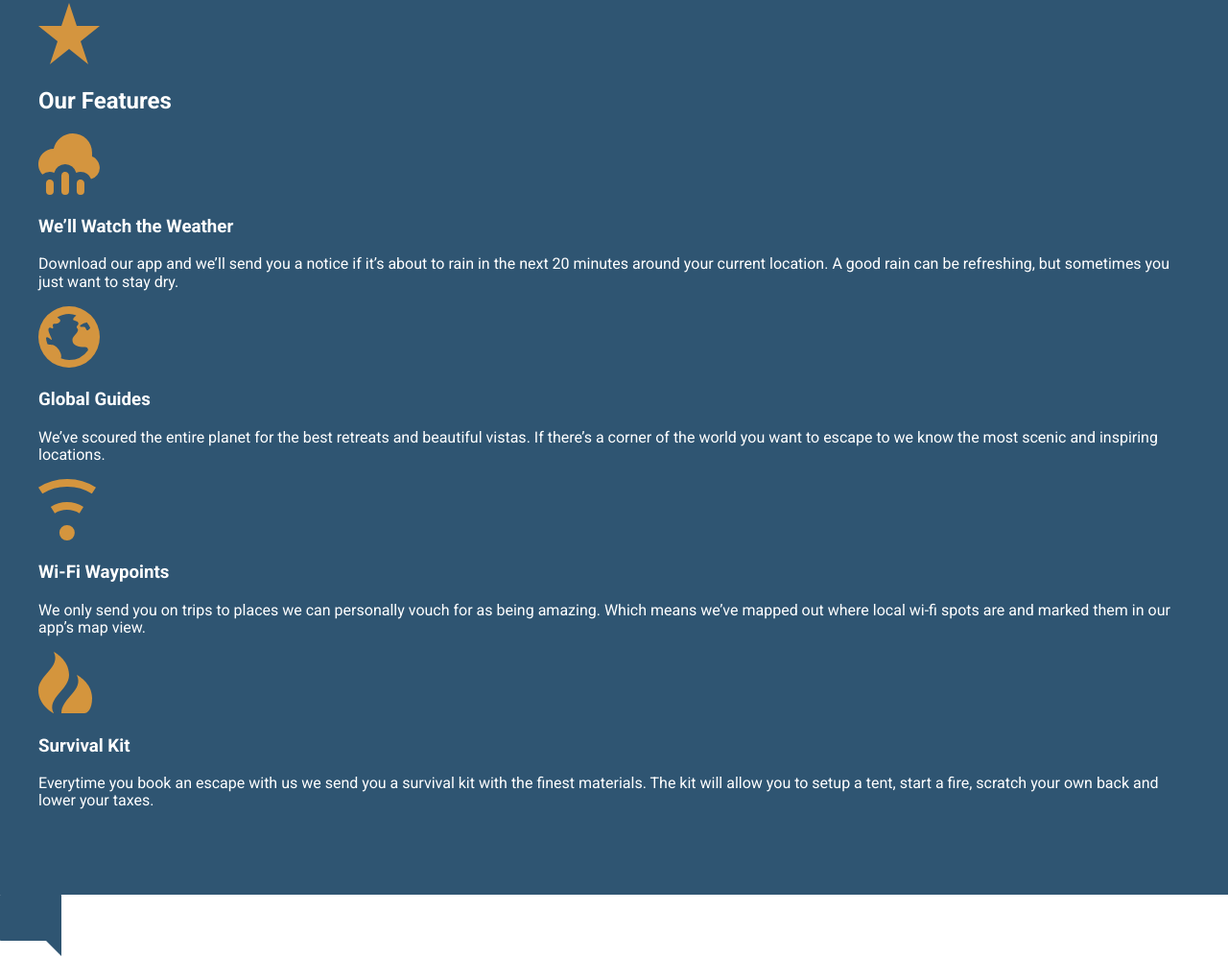
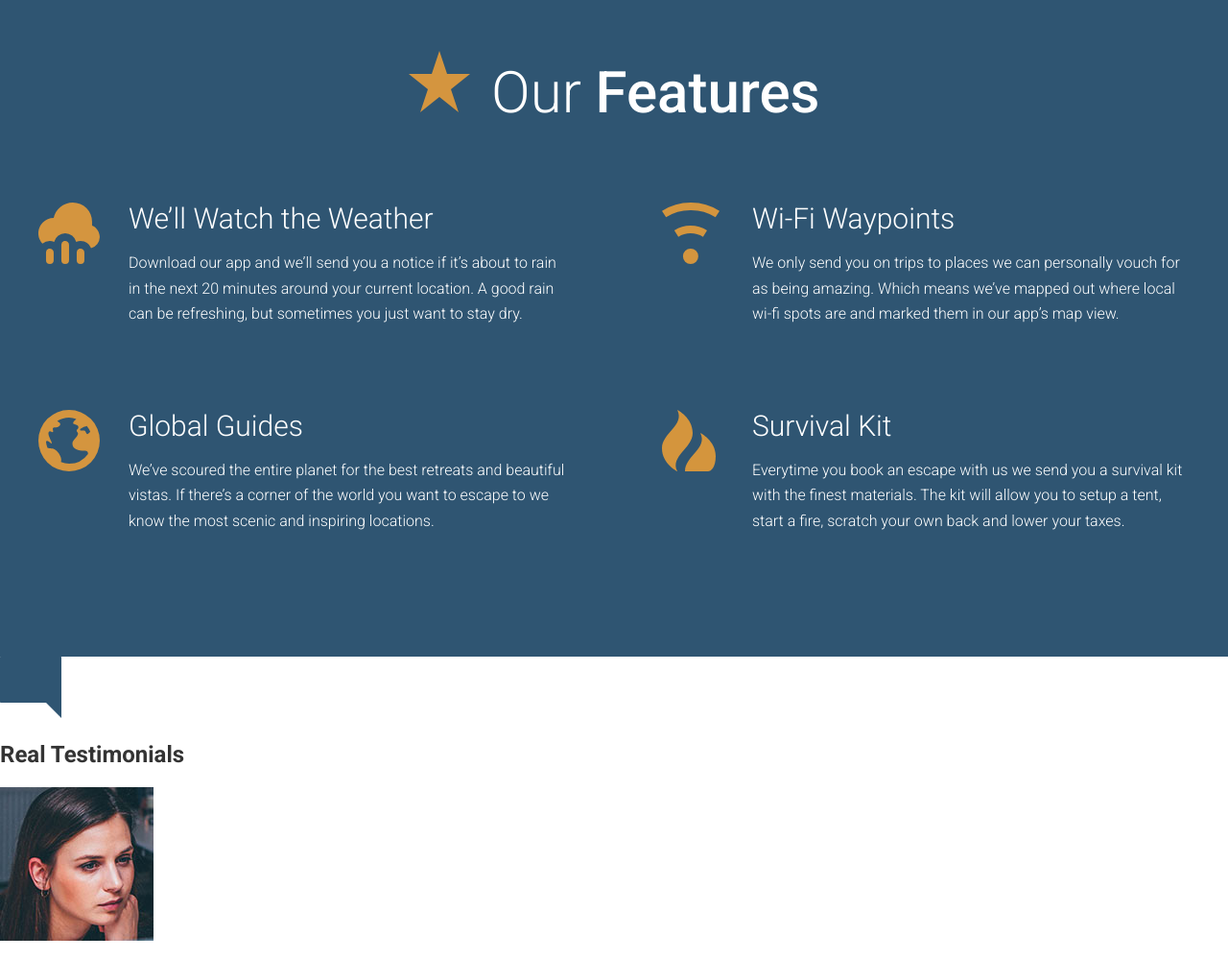
Before and after one commit to rabinrai44/travel-site-redesign, a website: page app/index.html in a window 1280 px wide. Shown: the part 2252-3251 px from the top of the page at 96% size. Drawn offline with Linux system fonts and the light colour scheme.

Commit message:
Completed our features section

```diff
--- /dev/null
+++ b/app/assets/styles/modules/_feature-item.css
@@ -0,0 +1,31 @@
+.feature-item {
+  position: relative;
+  padding-bottom: 2.5rem;
+
+  @mixin atSmall {
+    padding-left: 94px;
+  }
+
+  &__icon {
+    display: block;
+    margin: 0 auto;
+    @mixin atSmall {
+      position: absolute;
+      left: 0;
+    }
+  }
+
+  &__title {
+    font-size: 1.6rem;
+    font-weight: 300;
+    margin-top: .7em;
+    margin-bottom: .8rem;
+    text-align: center;
+
+    @mixin atSmall {
+      text-align: left;
+      margin-top: 1em;
+      font-size: 1.875rem;
+    }
+  }
+}
--- a/app/assets/styles/modules/_generic-content-container.css
+++ b/app/assets/styles/modules/_generic-content-container.css
@@ -1,8 +1,9 @@
 .generic-content-container {
 
   p {
+    font-weight: 300;
     line-height: 1.65;
-    margin-bottom: 1.8rem 0;
+    margin-bottom: 0 0 1.8rem 0;
   }
 
   p a {
--- a/app/assets/styles/modules/_row.css
+++ b/app/assets/styles/modules/_row.css
@@ -6,8 +6,16 @@
     margin-right: -65px;
   }
 
+  &--gutters-large {
+    margin-right: -100px;
+  }
+
   &--gutters > div {
     padding-right: 65px;
+  }
+
+  &--gutters-large > div {
+    padding-right: 100px;
   }
 
   &__b-margin-until-medium {
@@ -29,6 +37,11 @@
       width: 37%;
     }
 
+    &__medium-6 {
+      float: left;
+      width: 50%;
+    }
+
     &__medium-8 {
       float: left;
       width: 66.66%;
--- /dev/null
+++ b/app/assets/styles/modules/_section-title.css
@@ -0,0 +1,27 @@
+.section-title {
+  font-size: 2.55rem;
+  font-weight: 300;
+  text-align: center;
+
+  @mixin atSmall {
+    font-size: 3.75rem;
+  }
+
+  strong {
+    font-weight: 500;
+  }
+
+  &__icon {
+    display: block;
+    margin-left: auto;
+    margin-right: auto;
+    margin-bottom: .6rem;
+
+    @mixin atSmall {
+      margin-right: .5rem;
+      margin-left: 0;
+      margin-bottom: 0;
+      display: inline-block;
+    }
+  }
+}
--- a/app/assets/styles/styles.css
+++ b/app/assets/styles/styles.css
@@ -9,3 +9,5 @@
 @import "modules/_headline";
 @import "modules/_row";
 @import "modules/_generic-content-container";
+@import "modules/_section-title";
+@import "modules/_feature-item";
--- a/app/index.html
+++ b/app/index.html
@@ -70,24 +70,34 @@
 
   <div id="features" class="page-section page-section--blue">
     <div class="wrapper">
-      <img src="assets/images/icons/star.svg">
-      <h2>Our Features</h2>
+      <h2 class="section-title"><img class="section-title__icon" src="assets/images/icons/star.svg"> Our <strong>Features</strong></h2>
+      <div class="row row--gutters row--gutters-large generic-content-container">
+          <div class="row__medium-6">
+            <div class="feature-item">
+                <img class="feature-item__icon" src="assets/images/icons/rain.svg">
+                <h3 class="feature-item__title">We&rsquo;ll Watch the Weather</h3>
+                <p>Download our app and we&rsquo;ll send you a notice if it&rsquo;s about to rain in the next 20 minutes around your current location. A good rain can be refreshing, but sometimes you just want to stay dry.</p>
+            </div><!-- .feature-item -->
+            <div class="feature-item">
+                <img class="feature-item__icon" src="assets/images/icons/globe.svg">
+                <h3 class="feature-item__title">Global Guides</h3>
+                <p>We&rsquo;ve scoured the entire planet for the best retreats and beautiful vistas. If there&rsquo;s a corner of the world you want to escape to we know the most scenic and inspiring locations.</p>
+            </div><!-- .feature-item -->
+          </div><!-- .row__medium-6 -->
 
-      <img src="assets/images/icons/rain.svg">
-      <h3>We&rsquo;ll Watch the Weather</h3>
-      <p>Download our app and we&rsquo;ll send you a notice if it&rsquo;s about to rain in the next 20 minutes around your current location. A good rain can be refreshing, but sometimes you just want to stay dry.</p>
-
-      <img src="assets/images/icons/globe.svg">
-      <h3>Global Guides</h3>
-      <p>We&rsquo;ve scoured the entire planet for the best retreats and beautiful vistas. If there&rsquo;s a corner of the world you want to escape to we know the most scenic and inspiring locations.</p>
-
-      <img src="assets/images/icons/wifi.svg">
-      <h3>Wi-Fi Waypoints</h3>
-      <p>We only send you on trips to places we can personally vouch for as being amazing. Which means we&rsquo;ve mapped out where local wi-fi spots are and marked them in our app&rsquo;s map view.</p>
-
-      <img src="assets/images/icons/fire.svg">
-      <h3>Survival Kit</h3>
-      <p>Everytime you book an escape with us we send you a survival kit with the finest materials. The kit will allow you to setup a tent, start a fire, scratch your own back and lower your taxes.</p>
+          <div class="row__medium-6">
+            <div class="feature-item">
+                <img class="feature-item__icon" src="assets/images/icons/wifi.svg">
+                <h3 class="feature-item__title">Wi-Fi Waypoints</h3>
+                <p>We only send you on trips to places we can personally vouch for as being amazing. Which means we&rsquo;ve mapped out where local wi-fi spots are and marked them in our app&rsquo;s map view.</p>
+            </div><!-- .feature-item -->
+            <div class="feature-item">
+                <img class="feature-item__icon" src="assets/images/icons/fire.svg">
+                <h3 class="feature-item__title">Survival Kit</h3>
+                <p>Everytime you book an escape with us we send you a survival kit with the finest materials. The kit will allow you to setup a tent, start a fire, scratch your own back and lower your taxes.</p>
+            </div><!-- .feature-item -->
+          </div><!-- .row__medium-6 -->
+      </div><!-- .row -->
     </div><!-- .wrapper -->
   </div><!-- .page-section -->
 
--- a/app/temp/styles/styles.css
+++ b/app/temp/styles/styles.css
@@ -679,8 +679,16 @@ a {
     margin-right: -65px;
   }
 
+.row--gutters-large {
+    margin-right: -100px;
+  }
+
 .row--gutters > div {
     padding-right: 65px;
+  }
+
+.row--gutters-large > div {
+    padding-right: 100px;
   }
 
 .row__b-margin-until-medium {
@@ -702,6 +710,11 @@ a {
       width: 37%;
     }
 
+    .row__medium-6 {
+      float: left;
+      width: 50%;
+    }
+
     .row__medium-8 {
       float: left;
       width: 66.66%;
@@ -713,10 +726,87 @@ a {
   }
 
 .generic-content-container p {
+    font-weight: 300;
     line-height: 1.65;
-    margin-bottom: 1.8rem 0;
+    margin-bottom: 0 0 1.8rem 0;
   }
 
 .generic-content-container p a {
     font-weight: 700;
   }
+
+.section-title {
+  font-size: 2.55rem;
+  font-weight: 300;
+  text-align: center;
+}
+
+@media (min-width: 530px) {
+
+.section-title {
+    font-size: 3.75rem
+}
+  }
+
+.section-title strong {
+    font-weight: 500;
+  }
+
+.section-title__icon {
+    display: block;
+    margin-left: auto;
+    margin-right: auto;
+    margin-bottom: .6rem;
+  }
+
+@media (min-width: 530px) {
+
+.section-title__icon {
+      margin-right: .5rem;
+      margin-left: 0;
+      margin-bottom: 0;
+      display: inline-block
+  }
+  }
+
+.feature-item {
+  position: relative;
+  padding-bottom: 2.5rem;
+}
+
+@media (min-width: 530px) {
+
+.feature-item {
+    padding-left: 94px
+}
+  }
+
+.feature-item__icon {
+    display: block;
+    margin: 0 auto;
+  }
+
+@media (min-width: 530px) {
+
+.feature-item__icon {
+      position: absolute;
+      left: 0
+  }
+  }
+
+.feature-item__title {
+    font-size: 1.6rem;
+    font-weight: 300;
+    margin-top: .7em;
+    margin-bottom: .8rem;
+    text-align: center;
+  }
+
+@media (min-width: 530px) {
+
+.feature-item__title {
+      text-align: left;
+      margin-top: 1em;
+      font-size: 1.875rem
+  }
+  }
```
